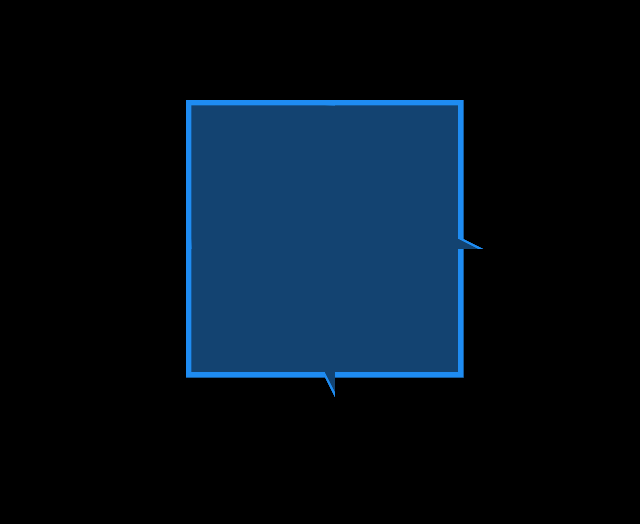
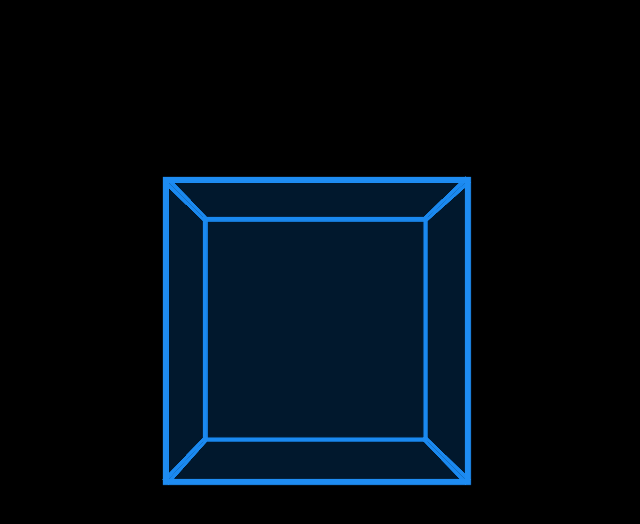
Before and after one commit to codefinger23/starcraft, a plain HTML site: page lesson5/index.html in a window 1280 px wide. Shown: the whole page, without its empty margins (329-969 px from the left). Drawn offline with Linux system fonts and the light colour scheme.

Commit message:
[Change] complete

```diff
--- a/lesson5/index.html
+++ b/lesson5/index.html
@@ -5,60 +5,83 @@
 </head>
 <style>
         html, body {
-        height: 100%;
-        width: 100%;
-        margin: 0px;
+            padding: 0;
+            margin: 0;
             background: black;
         }
-    .container {
-        background: black;
-        height: 100%;
-        width: 100%;
-    }
-    .cube {
-        perspective: 2000px;
+        .container{
+            position: absolute;
+            perspective: 800px;
+            perspective-origin: 125px 125px;
             transform-style: preserve-3d;
             margin-left: -125px;
-        position: absolute;
-        top: 100px;
-        left: 50%;
+            left:50%;
+            top: 200px;
+        }
+        .cube{
+            width: 100%;
+            height: 100%;
+            transform-style: preserve-3d;
+            top: 0;
+            bottom:0;
+            right: 0;
         }
         .square {
-        position: absolute;
             width: 250px;
             height: 250px;
-        border:5px solid rgb(30,140,242);
-        background-color:rgb(19,67,113);
+            position: absolute;
+            border: 5px solid rgba(30, 140, 242);
+            background-color: rgba(18, 128, 231, .1);
         }
-    .top {
-        transform: rotateX(90deg) translateY(125px);
+        /*正面*/
+        .square:nth-child(1){
+            transform: translateZ(125px);
         }
-    .bottom {
-        transform: rotateX(-90deg) translateY(125px);
+        /*背面*/
+        .square:nth-child(2){
+            transform: translateZ(-125px);
         }
-    .front {
-        transform: rotateY(0deg) translateZ(125px);
+         /*左侧面*/
+        .square:nth-child(3){
+            transform:translateX(-125px) rotateY(90deg) ;
         }
-    .back {
-        transform: rotateY(180deg) translateZ(125px);
+         /*右侧面*/
+        .square:nth-child(4){
+            transform: translateX(125px) rotateY(90deg) ;
+
         }
-    .left {
-        transform: rotateY(90deg) translateX(125px);
+         /*上面*/
+        .square:nth-child(5){
+            transform: translateY(-125px) rotateX(90deg) ;
         }
-    .right {
-        transform: rotateY(270deg) translateX(125px);
+         /*下面*/
+        .square:nth-child(6){
+            transform: translateY(125px) rotateX(90deg) ;
+        }
+        .cube:hover {
+            transform-origin: 125px;
+            animation: rotate 5s linear;
+            -webkit-animation: rotate 5s linear;
+        }
 
+        @keyframes rotate{
+            0%{
+                transform: rotateY(0);
+            }
+            100%{
+                transform: rotateY(360deg);
+            }
         }
 </style>
 <body>
     <div class="container">
         <div class="cube">
-            <div class="square top"></div>
-            <div class="square bottom"></div>
-            <div class="square front"></div>
-            <div class="square back"></div>
-            <div class="square left"></div>
-            <div class="square right"></div>
+            <div class="square"></div>
+            <div class="square"></div>
+            <div class="square"></div>
+            <div class="square"></div>
+            <div class="square"></div>
+            <div class="square"></div>
         </div>
     </div>
 </body>
```
Lines whose indentation alone changed are shown as unchanged.
